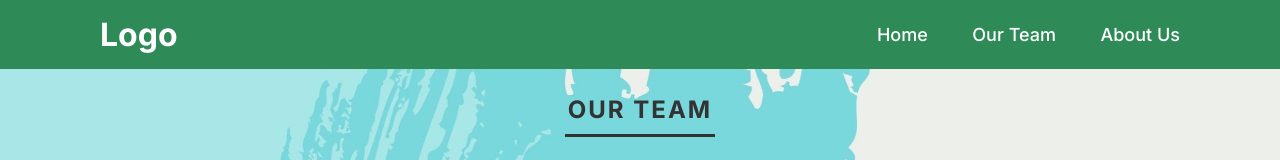
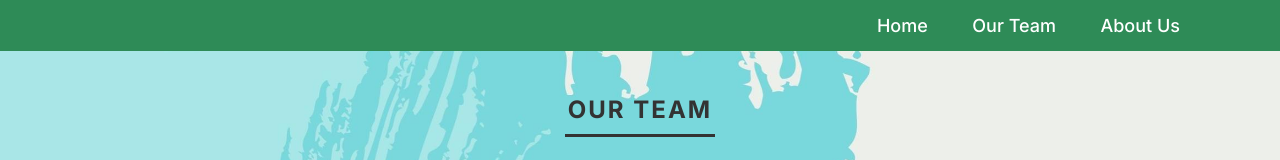
Before and after one commit to realnyamasege/Group-Assignment, a plain HTML site: page index.html in a window 1280 px wide. Shown: the top 160 px of the page. Drawn offline with Linux system fonts and the light colour scheme.

Commit message:
Update index.html

```diff
--- a/index.html
+++ b/index.html
@@ -20,7 +20,7 @@
 
         <!-- Navbar -->
         <header class="header">
-            <a href="#" class="logo">Logo</a>
+            <a href="#" class="Web-lords"></a>
             <nav class="navbar">
                 <a href="#">Home</a>
                 <a href="#">Our Team</a>
```
